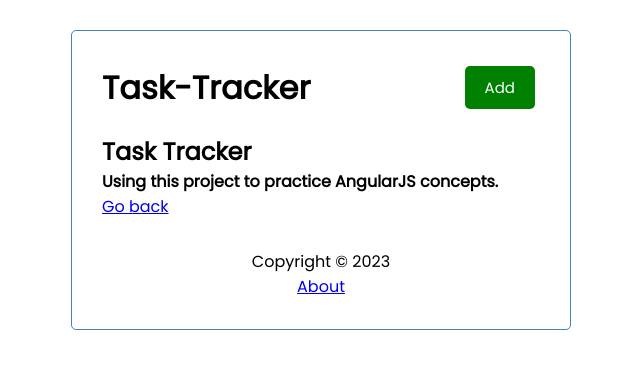
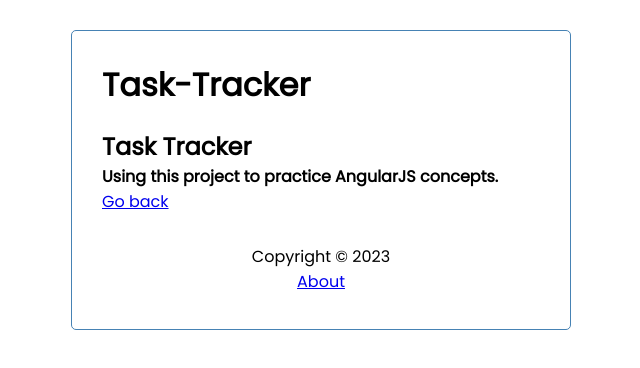
Before and after one commit to nziokikevin/task-manager, an Angular app: page /about in a window 1280 px wide. Shown: the top 368 px of the page, without its empty margins (319-959 px from the left). Built offline with nearby package versions, Linux system fonts and the light colour scheme.

Commit message:
:sparkles: :art: feat: limiting button component to route

```diff
--- a/src/app/components/header/header.component.html
+++ b/src/app/components/header/header.component.html
@@ -1,4 +1,8 @@
 <header>
   <h1>{{title}}</h1>
-  <app-button color="{{showAddTask ? 'red' : 'green'}}" text="{{showAddTask ? 'Close' : 'Add'}}" (btnClick)="toggleAddTask()"></app-button>
+  <app-button
+  *ngIf="hasRoute('/')"
+  color="{{showAddTask ? 'red' : 'green'}}"
+  text="{{showAddTask ? 'Close' : 'Add'}}"
+  (btnClick)="toggleAddTask()"></app-button>
 </header>
--- a/src/app/components/header/header.component.ts
+++ b/src/app/components/header/header.component.ts
@@ -1,4 +1,5 @@
 import { Component, OnInit } from '@angular/core';
+import { Router } from '@angular/router';
 import { Subscription } from 'rxjs';
 import { UiService } from 'src/app/services/ui.service';
 
@@ -12,7 +13,7 @@
   showAddTask!: boolean;
   subscription: Subscription;
 
-  constructor(private uiService:UiService) {
+  constructor(private uiService:UiService, private router: Router) {
     this.subscription = this.uiService.onToggle().subscribe((value) => (this.showAddTask=value))
   }
 
@@ -24,4 +25,8 @@
     this.uiService.toggleAddTask()
   }
 
+  hasRoute(route: string) {
+    return this.router.url === route
+  }
+
 }
```
